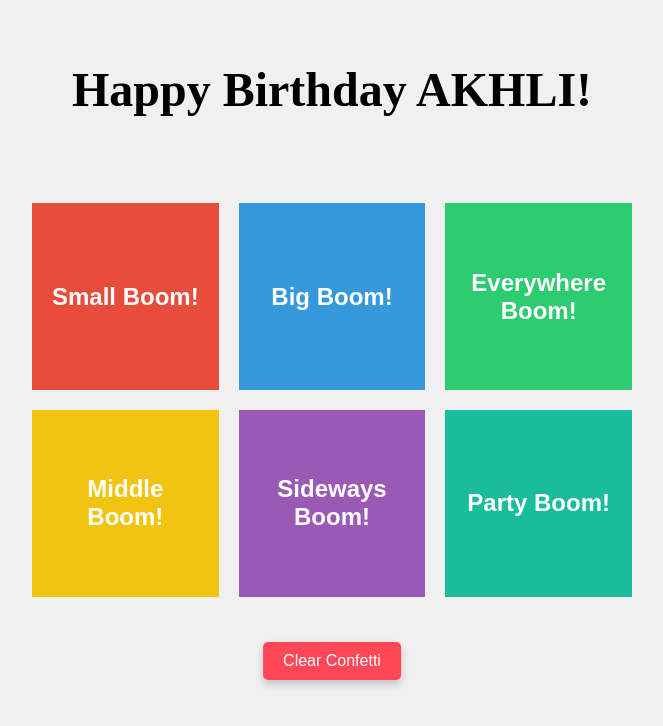
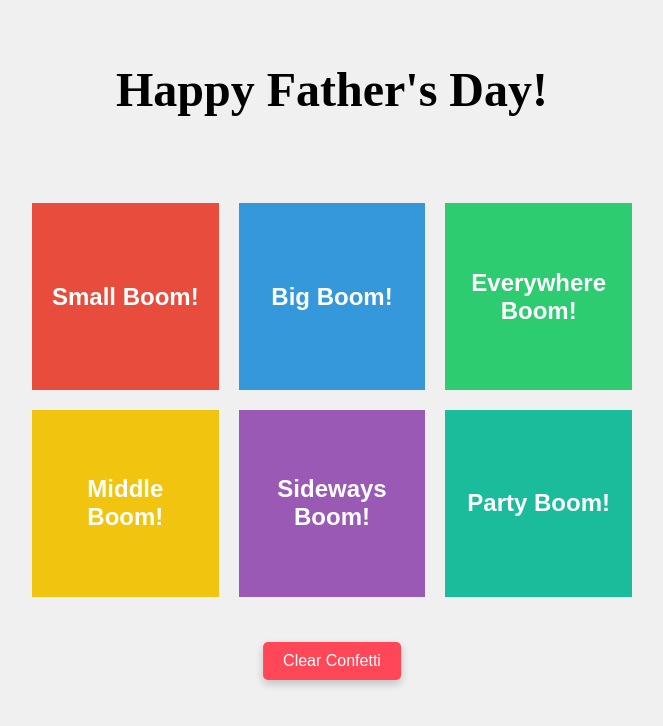
Before and after one commit to ArjunSahlot/happy_birthday, a plain HTML site: page index.html in a window 1280 px wide. Shown: the whole page, without its empty margins (308-971 px from the left). Drawn offline with nearby package versions, Linux system fonts and the light colour scheme.

Commit message:
Update index.html

```diff
--- a/index.html
+++ b/index.html
@@ -1,11 +1,11 @@
 <!DOCTYPE html>
 <html>
 	<head>
-		<title>Happy Birthday AKHLI!</title>
+		<title>Happy Father's Day!</title>
 		<link rel="stylesheet" type="text/css" href="styles.css">
 	</head>
 	<body>
-		<h1>Happy Birthday AKHLI!</h1>
+		<h1>Happy Father's Day!</h1>
 		<div class="buttons">
 			<button id="smallBoom">Small Boom!</button>
 			<button id="bigBoom">Big Boom!</button>
```
